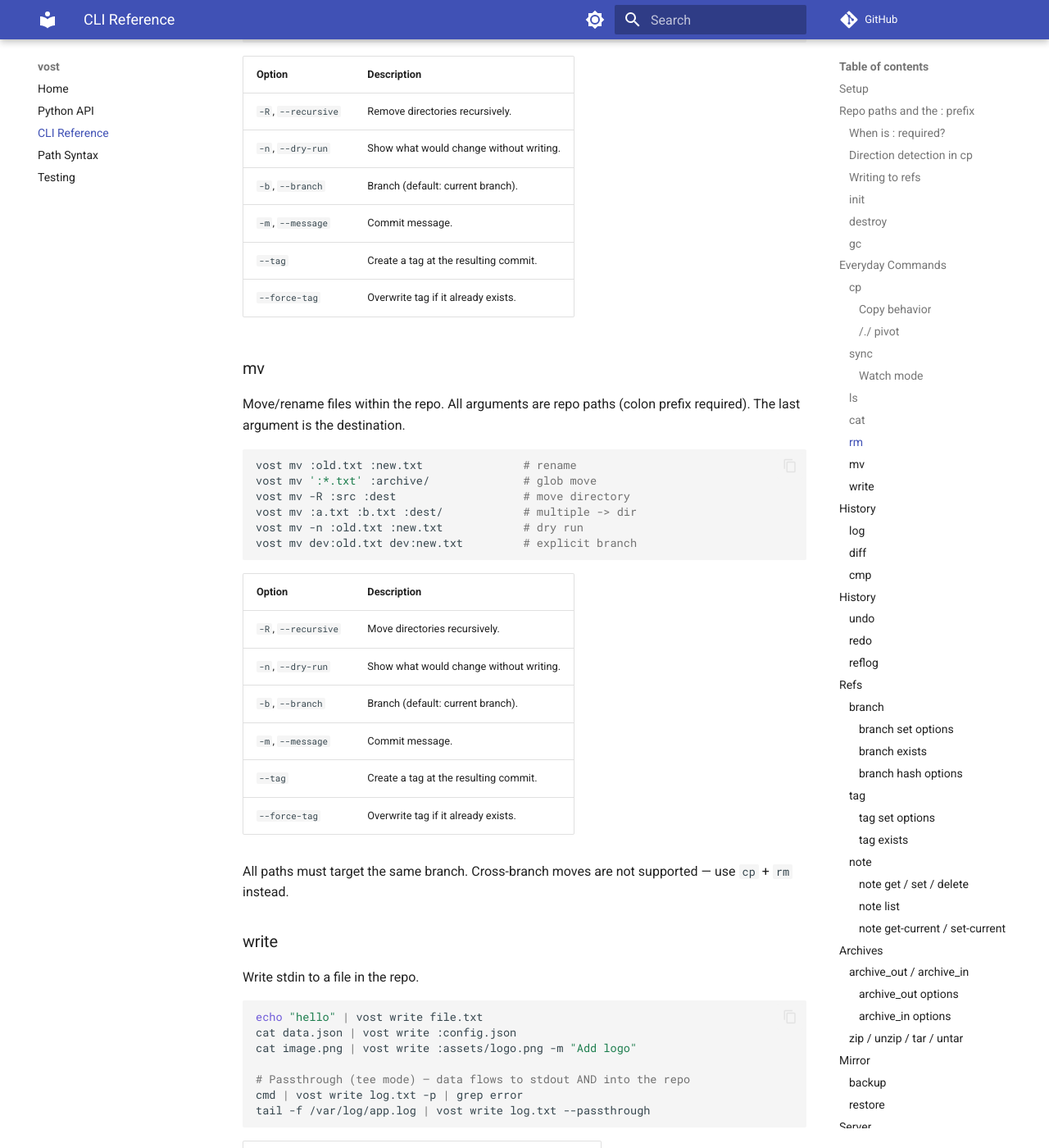
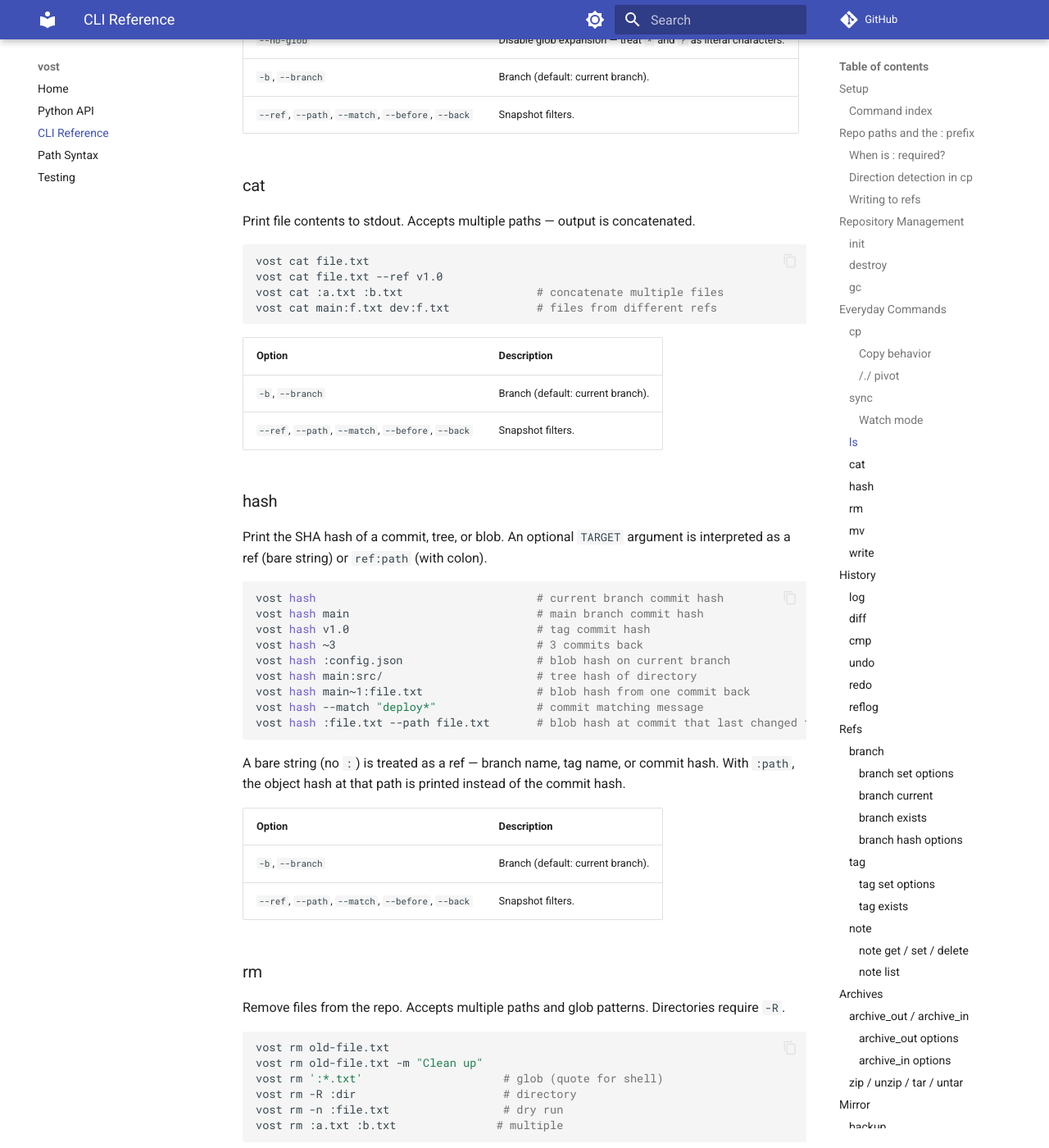
Before and after one commit to mhalle/gitstore, an MkDocs documentation site: the page built from docs/cli.md, in a window 1280 px wide and 1400 px high, scrolled down 7565 px. Shown: the whole window at 82% size. Built offline with MkDocs 1.6.1 and Material for MkDocs 9.7.7, drawn with Linux system fonts in a browser that asks for light colours; comment, search, counter and statistics services are not loaded; some of the changed text lies outside the part shown.

Commit message:
v0.69.0: hash command, bare-ref syntax for log/diff, note CLI improvements
Add hash command for commit/tree/blob SHA lookup. Add bare-ref positional
syntax to log and diff (vost log main, vost diff ~3). Simplify note CLI:
get/set/delete default to current branch, accept : and ref: syntax, remove
get-current/set-current subcommands. Rewrite CLI tutorial with better
structure. Update docs and CHANGELOG.

Co-Authored-By: Claude Opus 4.6 <noreply@anthropic.com>

````diff
--- a/docs/cli.md
+++ b/docs/cli.md
@@ -11,6 +11,18 @@ export VOST_REPO=/path/to/repo.git
 Or pass `--repo`/`-r` per command. Use `--branch`/`-b` to target a branch (default: repo's current branch).
 
 Pass `-v` before any command for status messages on stderr.
+
+### Command index
+
+| Category | Commands |
+|----------|----------|
+| [Repository Management](#repository-management) | [init](#init), [destroy](#destroy), [gc](#gc) |
+| [Everyday Commands](#everyday-commands) | [cp](#cp), [sync](#sync), [ls](#ls), [cat](#cat), [hash](#hash), [rm](#rm), [mv](#mv), [write](#write) |
+| [History](#history) | [log](#log), [diff](#diff), [cmp](#cmp), [undo](#undo), [redo](#redo), [reflog](#reflog) |
+| [Refs](#refs) | [branch](#branch), [tag](#tag), [note](#note) |
+| [Archives](#archives) | [archive_out / archive_in](#archive_out--archive_in), [zip / unzip / tar / untar](#zip--unzip--tar--untar) |
+| [Mirror](#mirror) | [backup](#backup), [restore](#restore) |
+| [Server](#server) | [serve](#serve), [gitserve](#gitserve), [mount](#mount) |
 
 ---
 
@@ -34,6 +46,7 @@ Commands like `cp` and `sync` work with both local files and files inside the re
 
 - **`cp`, `sync`, `mv`** -- the `:` is how the command knows which arguments are repo paths and which are local paths. It is required.
 - **`ls`, `cat`, `rm`, `write`** -- arguments are always repo paths, so the `:` is optional. `vost cat file.txt` and `vost cat :file.txt` are equivalent. However, the `:` is required to use explicit ref syntax (`main:file.txt`).
+- **`hash`, `log`, `diff`** -- a bare string (no `:`) is treated as a **ref** (branch, tag, or commit hash), not a path. Use `:path` for repo paths: `vost hash main` = commit hash, `vost hash :file.txt` = blob hash.
 
 ### Direction detection in `cp`
 
@@ -59,6 +72,8 @@ vost cp file.txt main~1:       # ERROR -- cannot write to history
 For the full path syntax specification, see [Path Syntax](paths.md).
 
 ---
+
+## Repository Management
 
 ### init
 
@@ -138,13 +153,14 @@ vost cp --ref v1.0 :data ./local          # from tag/branch/hash
 | `--before` | Latest commit on or before this date (ISO 8601). |
 | `--back N` | Walk back N commits from tip. |
 | `-m`, `--message` | Commit message (supports [placeholders](#message-placeholders)). |
-| `--type` | `blob` (default) or `executable`. |
+| `--type` | `blob` or `executable` (default: auto-detect from disk permissions). |
 | `--follow-symlinks` | Dereference symlinks (disk→repo only). |
 | `-n`, `--dry-run` | Preview without writing. |
 | `--ignore-existing` | Skip existing destination files. |
 | `--delete` | Delete dest files not in source (rsync `--delete`). |
-| `--exclude PATTERN` | Exclude files matching pattern (gitignore syntax, repeatable; disk→repo only). |
-| `--exclude-from FILE` | Read exclude patterns from file (disk→repo only). |
+| `--no-glob` | Treat source paths as literal (no `*` or `?` expansion). |
+| `--exclude PATTERN` | Exclude files matching pattern (gitignore syntax, repeatable; disk→repo only; see [Exclude patterns](#exclude-patterns)). |
+| `--exclude-from FILE` | Read exclude patterns from file (disk→repo only; see [Exclude patterns](#exclude-patterns)). |
 | `--ignore-errors` | Skip failed files and continue. |
 | `-c`, `--checksum` | Compare files by checksum instead of mtime (slower, exact). |
 | `--no-create` | Don't auto-create the repo. |
@@ -247,12 +263,37 @@ vost ls -R 'src/*'                        # glob + recursive expansion
 
 ### cat
 
-Print file contents to stdout.
+Print file contents to stdout. Accepts multiple paths — output is concatenated.
 
 ```bash
 vost cat file.txt
 vost cat file.txt --ref v1.0
+vost cat :a.txt :b.txt                    # concatenate multiple files
+vost cat main:f.txt dev:f.txt             # files from different refs
 ```
+
+| Option | Description |
+|--------|-------------|
+| `-b`, `--branch` | Branch (default: current branch). |
+| `--ref`, `--path`, `--match`, `--before`, `--back` | Snapshot filters. |
+
+### hash
+
+Print the SHA hash of a commit, tree, or blob. An optional `TARGET` argument is interpreted as a ref (bare string) or `ref:path` (with colon).
+
+```bash
+vost hash                                 # current branch commit hash
+vost hash main                            # main branch commit hash
+vost hash v1.0                            # tag commit hash
+vost hash ~3                              # 3 commits back
+vost hash :config.json                    # blob hash on current branch
+vost hash main:src/                       # tree hash of directory
+vost hash main~1:file.txt                 # blob hash from one commit back
+vost hash --match "deploy*"               # commit matching message
+vost hash :file.txt --path file.txt       # blob hash at commit that last changed file
+```
+
+A bare string (no `:`) is treated as a ref — branch name, tag name, or commit hash. With `:path`, the object hash at that path is printed instead of the commit hash.
 
 | Option | Description |
 |--------|-------------|
@@ -276,6 +317,7 @@ vost rm :a.txt :b.txt               # multiple
 |--------|-------------|
 | `-R`, `--recursive` | Remove directories recursively. |
 | `-n`, `--dry-run` | Show what would change without writing. |
+| `--no-glob` | Treat source paths as literal (no `*` or `?` expansion). |
 | `-b`, `--branch` | Branch (default: current branch). |
 | `-m`, `--message` | Commit message. |
 | `--tag` | Create a tag at the resulting commit. |
@@ -298,6 +340,7 @@ vost mv dev:old.txt dev:new.txt         # explicit branch
 |--------|-------------|
 | `-R`, `--recursive` | Move directories recursively. |
 | `-n`, `--dry-run` | Show what would change without writing. |
+| `--no-glob` | Treat source paths as literal (no `*` or `?` expansion). |
 | `-b`, `--branch` | Branch (default: current branch). |
 | `-m`, `--message` | Commit message. |
 | `--tag` | Create a tag at the resulting commit. |
@@ -334,14 +377,22 @@ tail -f /var/log/app.log | vost write log.txt --passthrough
 
 ### log
 
-Show commit history.
+Show commit history. An optional `TARGET` argument selects the ref to start from. A bare string (no `:`) is treated as a ref; with `:` it supports `ref:path` syntax.
 
 ```bash
 vost log
+vost log main                             # log of main branch
+vost log v1.0                             # log starting from tag
+vost log main~3                           # log from 3 commits back on main
 vost log --path file.txt
 vost log --match "deploy*"
 vost log --before 2024-06-01
 vost log --format json                    # or jsonl
+
+# ref:path syntax
+vost log main:config.json                 # --ref main --path config.json
+vost log main~3:                          # --ref main --back 3
+vost log ~3:config.json                   # --back 3 --path config.json
 ```
 
 | Option | Description |
@@ -358,7 +409,7 @@ Text format: `SHORT_HASH  ISO_TIMESTAMP  MESSAGE`
 
 ### diff
 
-Compare current branch HEAD against another snapshot. Output uses git-style `--name-status` format (old → new by default):
+Compare current branch HEAD against another snapshot. An optional `BASELINE` argument selects the comparison target. A bare string (no `:`) is treated as a ref; with `:` it supports `ref:path` syntax. Output uses git-style `--name-status` format (old → new by default):
 
 ```
 A  new-file.txt          # Added since baseline
@@ -367,10 +418,11 @@ D  removed-file.txt      # Deleted since baseline
 ```
 
 ```bash
-vost diff --back 3                    # what changed in last 3 commits
-vost diff --ref other-branch          # what's different vs another branch
+vost diff dev                         # what's different vs dev branch
+vost diff v1.0                        # what changed since tag
+vost diff ~3                          # what changed in last 3 commits
+vost diff main~2                      # vs 2 commits back on main
 vost diff --before 2025-01-01         # what changed since Jan 1
-vost diff --ref feature --back 2      # vs feature~2
 vost diff --back 3 --reverse          # swap direction (new → old)
 ```
 
@@ -406,10 +458,6 @@ vost -v cmp :old.txt :new.txt             # verbose — show hashes on stderr
 | `1` | Files differ. |
 
 With `-v` (verbose, before the subcommand), both hashes are printed to stderr.
-
----
-
-## History
 
 ### undo
 
@@ -466,7 +514,7 @@ vost branch set dev -f                    # overwrite existing
 vost branch set dev --empty               # empty orphan branch
 vost branch exists dev                    # exit 0 if exists, 1 if not
 vost branch current                       # show current branch
-vost branch current -b dev                # set current branch
+vost branch current -b dev                # set current branch to 'dev'
 vost branch delete dev
 vost branch hash main                     # tip commit SHA
 vost branch hash main --back 3            # 3 commits before tip
@@ -482,15 +530,21 @@ vost branch hash main --path config.json  # last commit that changed file
 | `--empty` | Create an empty root branch (no parent commit). Cannot combine with other options. |
 | `--ref`, `--path`, `--match`, `--before`, `--back` | Snapshot filters. |
 
+#### branch current
+
+With no arguments, prints the current branch name. With `-b NAME`, sets the current branch (HEAD) to NAME. Note: `-b` here means "set current branch to" rather than its usual "operate on branch" meaning.
+
 #### branch exists
 
 Exits with code 0 if the branch exists, 1 if it does not. No output.
 
 #### branch hash options
 
+The positional NAME selects the branch. `--ref` is accepted but has no effect — use `--path`, `--match`, `--before`, and `--back` to select a specific commit.
+
 | Option | Description |
 |--------|-------------|
-| `--ref`, `--path`, `--match`, `--before`, `--back` | Snapshot filters. |
+| `--path`, `--match`, `--before`, `--back` | Snapshot filters (see [Snapshot filters](#snapshot-filters)). |
 
 ### tag
 
@@ -523,17 +577,15 @@ Exits with code 0 if the tag exists, 1 if it does not. No output.
 Manage git notes on commits. Notes are stored in namespaces (default: `commits`).
 
 ```bash
-vost note get TARGET                      # get note (hash or branch/tag name)
-vost note set TARGET "text"               # set note (hash or branch/tag name)
-vost note delete TARGET                   # delete note (hash or branch/tag name)
+vost note get [TARGET]                    # get note (default: current branch)
+vost note set [TARGET] "text"             # set note (default: current branch)
+vost note delete [TARGET]                 # delete note (default: current branch)
 vost note list                            # list commits that have notes
-vost note get-current                     # get note for HEAD commit
-vost note set-current "text"              # set note for HEAD commit
 ```
 
 #### note get / set / delete
 
-Operate on a specific commit. TARGET can be a 40-char hex commit hash or a branch/tag name (resolved to its tip commit).
+Operate on a specific commit. TARGET can be a 40-char hex commit hash, a branch/tag name (resolved to its tip commit), `:` (current branch), or `ref:` (strip trailing colon). When TARGET is omitted, the current branch is used.
 
 | Option | Description |
 |--------|-------------|
@@ -542,14 +594,6 @@ Operate on a specific commit. TARGET can be a 40-char hex commit hash or a branc
 #### note list
 
 List all commit hashes that have notes in the given namespace.
-
-| Option | Description |
-|--------|-------------|
-| `-N`, `--namespace` | Notes namespace (default: `commits`). |
-
-#### note get-current / set-current
-
-Shorthand for operating on the current branch's HEAD commit.
 
 | Option | Description |
 |--------|-------------|
@@ -624,6 +668,8 @@ Fetch all refs from a remote URL, overwriting local state. Local-only refs are d
 vost restore https://github.com/user/repo.git
 vost restore -n https://github.com/user/repo.git  # dry run
 ```
+
+HEAD (the current branch) is not restored; use `vost branch current -b NAME` afterwards if needed.
 
 | Option | Description |
 |--------|-------------|
@@ -786,18 +828,18 @@ Multiple `--exclude` flags combine. `--exclude-from` reads one pattern per line
 
 The `--gitignore` flag (sync only) automatically reads `.gitignore` files from the source directory tree. Each `.gitignore` applies to files in its own directory and below. When active, `.gitignore` files themselves are excluded from the repo.
 
-### Copy behavior table
+### Dry-run commands
 
-| Source | Result at `:dest` |
-|--------|-------------------|
-| `file.txt` | `dest/file.txt` |
-| `dir` | `dest/dir/...` (name preserved) |
-| `dir/` | `dest/...` (contents, including dotfiles) |
-| `'dir/*'` | `dest/matched...` (glob, no dotfiles) |
-| `'**/*.py'` | `dest/matched...` (recursive glob) |
-| `/base/./sub/dir` | `dest/sub/dir/...` (pivot) |
-| `/base/./sub/dir/` | `dest/sub/...` (pivot + contents) |
+Available on: `cp`, `sync`, `rm`, `mv`, `backup`, `restore`.
+
+### Tag-on-commit commands
+
+The `--tag` and `--force-tag` options create a tag at the resulting commit. Available on: `cp`, `sync`, `rm`, `mv`, `write`, `archive_in`, `unzip`, `untar`.
+
+### Copy behavior
+
+See [Copy behavior](#copy-behavior) in the `cp` section.
 
 ---
 
-See also: [Path Syntax](paths.md) | [Python API Reference](api.md) | [README](../README.md)
+See also: [Path Syntax](paths.md) | [Python API Reference](api.md) | [CLI Tutorial](cli-tutorial.md) | [README](../README.md)
--- a/pyproject.toml
+++ b/pyproject.toml
@@ -4,7 +4,7 @@ build-backend = "hatchling.build"
 
 [project]
 name = "vost"
-version = "0.68.4"
+version = "0.69.0"
 description = "A versioned filesystem backed by bare Git repositories"
 readme = "README.md"
 requires-python = ">=3.10"
````
Also changed, not shown: other parts of docs/cli.md (+4 -8 lines), CHANGELOG.md (+17 -0 lines), README.md (+1 -0 lines), docs/cli-tutorial.md (+11 -2 lines), docs/index.md (+1 -0 lines), 10 other files.
